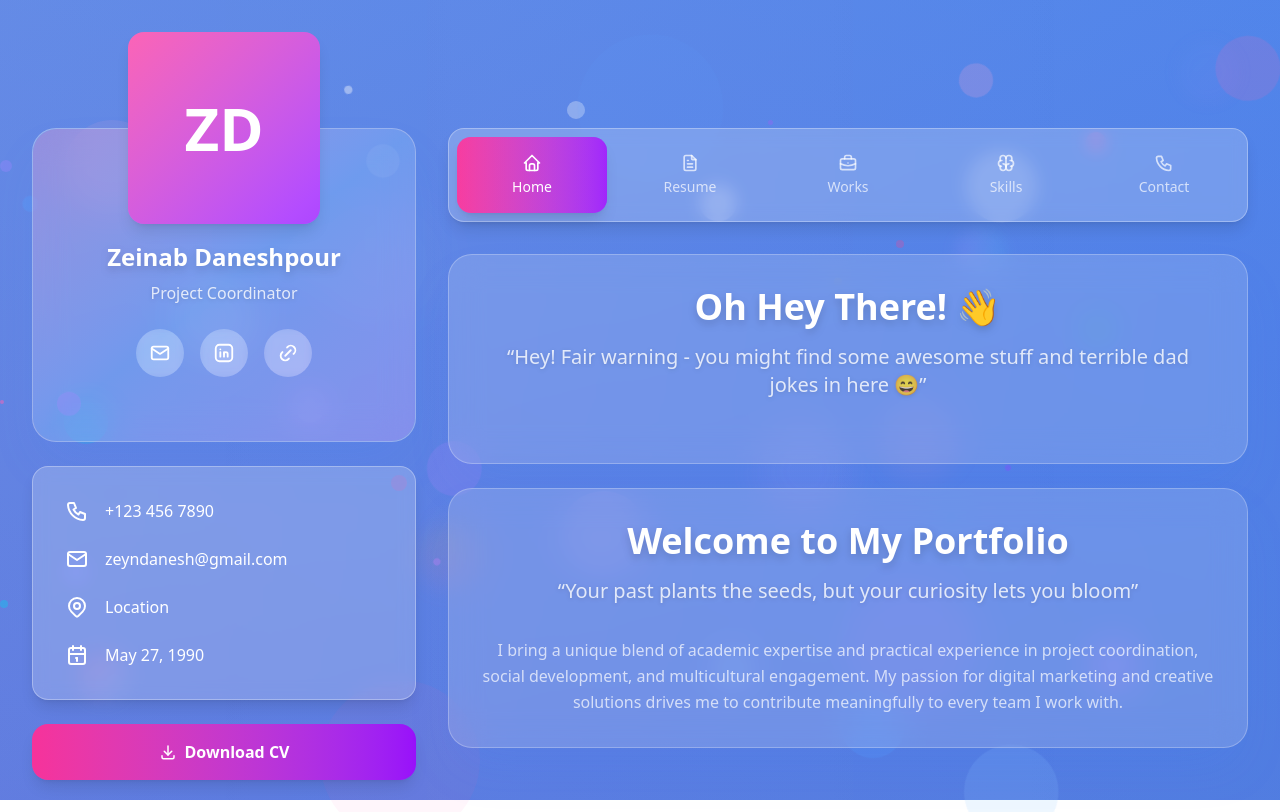
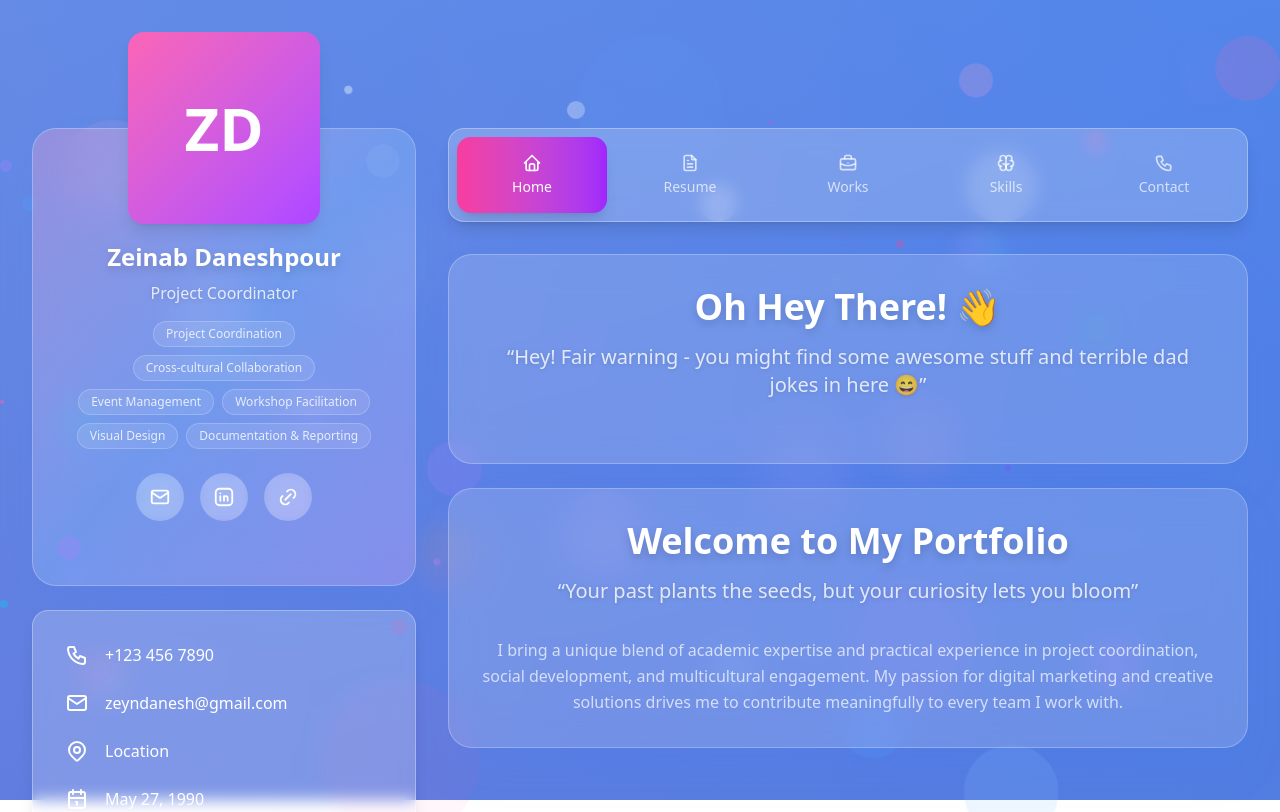
Before and after one commit to zeinab-cv/cv, a Next.js app in the folder portfolio/: page / in a window 1280 px wide. Shown: the top 812 px of the page. Built offline with nearby package versions, Linux system fonts and the light colour scheme.

Commit message:
added tags in sidebar

```diff
--- a/portfolio/components/Sidebar.tsx
+++ b/portfolio/components/Sidebar.tsx
@@ -33,9 +33,37 @@ export default function Sidebar() {
           <h2 className="text-2xl font-bold text-white mb-2 drop-shadow-lg mt-20">
             Zeinab Daneshpour
           </h2>
-          <p className="text-white/80 mb-6 drop-shadow-sm">
+          <p className="text-white/80 mb-4 drop-shadow-sm">
             Project Coordinator
           </p>
+
+          {/* Skill Tags */}
+          <div className="flex flex-wrap gap-2 justify-center mb-6">
+            <span className="px-3 py-1 bg-white/10 text-white/80 text-xs rounded-full border border-white/20 hover:bg-white/20 hover:text-white hover:border-white/40 hover:shadow-lg hover:shadow-white/20 hover:scale-105 transition-all duration-300 cursor-pointer group relative overflow-hidden">
+              <span className="relative z-10">Project Coordination</span>
+              <div className="absolute inset-0 bg-gradient-to-r from-pink-400/20 to-purple-500/20 opacity-0 group-hover:opacity-100 transition-opacity duration-300 rounded-full"></div>
+            </span>
+            <span className="px-3 py-1 bg-white/10 text-white/80 text-xs rounded-full border border-white/20 hover:bg-white/20 hover:text-white hover:border-white/40 hover:shadow-lg hover:shadow-blue-400/20 hover:scale-105 transition-all duration-300 cursor-pointer group relative overflow-hidden">
+              <span className="relative z-10">Cross-cultural Collaboration</span>
+              <div className="absolute inset-0 bg-gradient-to-r from-blue-400/20 to-cyan-500/20 opacity-0 group-hover:opacity-100 transition-opacity duration-300 rounded-full"></div>
+            </span>
+            <span className="px-3 py-1 bg-white/10 text-white/80 text-xs rounded-full border border-white/20 hover:bg-white/20 hover:text-white hover:border-white/40 hover:shadow-lg hover:shadow-green-400/20 hover:scale-105 transition-all duration-300 cursor-pointer group relative overflow-hidden">
+              <span className="relative z-10">Event Management</span>
+              <div className="absolute inset-0 bg-gradient-to-r from-green-400/20 to-teal-500/20 opacity-0 group-hover:opacity-100 transition-opacity duration-300 rounded-full"></div>
+            </span>
+            <span className="px-3 py-1 bg-white/10 text-white/80 text-xs rounded-full border border-white/20 hover:bg-white/20 hover:text-white hover:border-white/40 hover:shadow-lg hover:shadow-purple-400/20 hover:scale-105 transition-all duration-300 cursor-pointer group relative overflow-hidden">
+              <span className="relative z-10">Workshop Facilitation</span>
+              <div className="absolute inset-0 bg-gradient-to-r from-purple-400/20 to-pink-500/20 opacity-0 group-hover:opacity-100 transition-opacity duration-300 rounded-full"></div>
+            </span>
+            <span className="px-3 py-1 bg-white/10 text-white/80 text-xs rounded-full border border-white/20 hover:bg-white/20 hover:text-white hover:border-white/40 hover:shadow-lg hover:shadow-yellow-400/20 hover:scale-105 transition-all duration-300 cursor-pointer group relative overflow-hidden">
+              <span className="relative z-10">Visual Design</span>
+              <div className="absolute inset-0 bg-gradient-to-r from-yellow-400/20 to-orange-500/20 opacity-0 group-hover:opacity-100 transition-opacity duration-300 rounded-full"></div>
+            </span>
+            <span className="px-3 py-1 bg-white/10 text-white/80 text-xs rounded-full border border-white/20 hover:bg-white/20 hover:text-white hover:border-white/40 hover:shadow-lg hover:shadow-indigo-400/20 hover:scale-105 transition-all duration-300 cursor-pointer group relative overflow-hidden">
+              <span className="relative z-10">Documentation & Reporting</span>
+              <div className="absolute inset-0 bg-gradient-to-r from-indigo-400/20 to-blue-500/20 opacity-0 group-hover:opacity-100 transition-opacity duration-300 rounded-full"></div>
+            </span>
+          </div>
 
           {/* Social Links */}
           <div className="flex justify-center space-x-4 mb-8">
```
